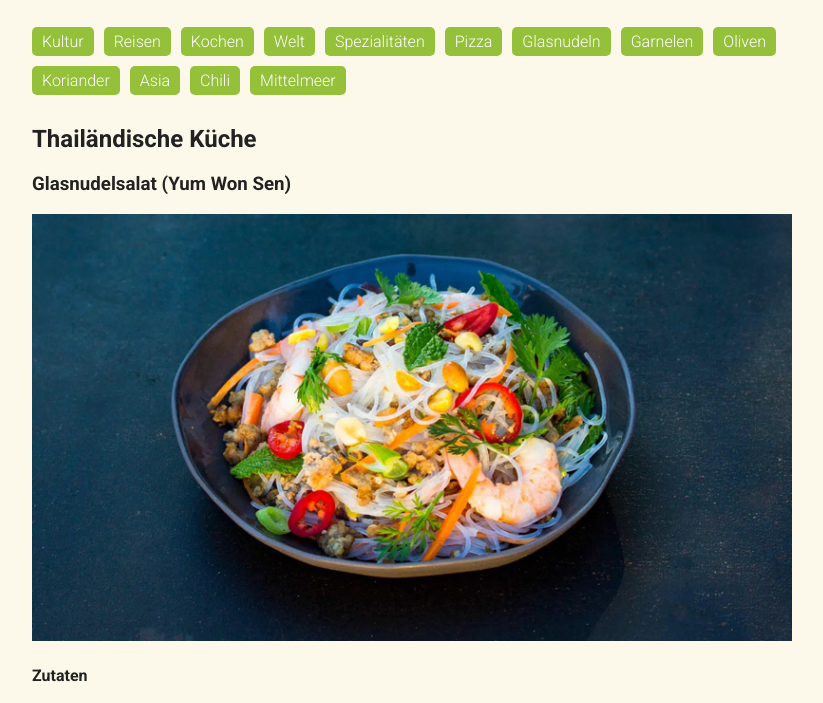
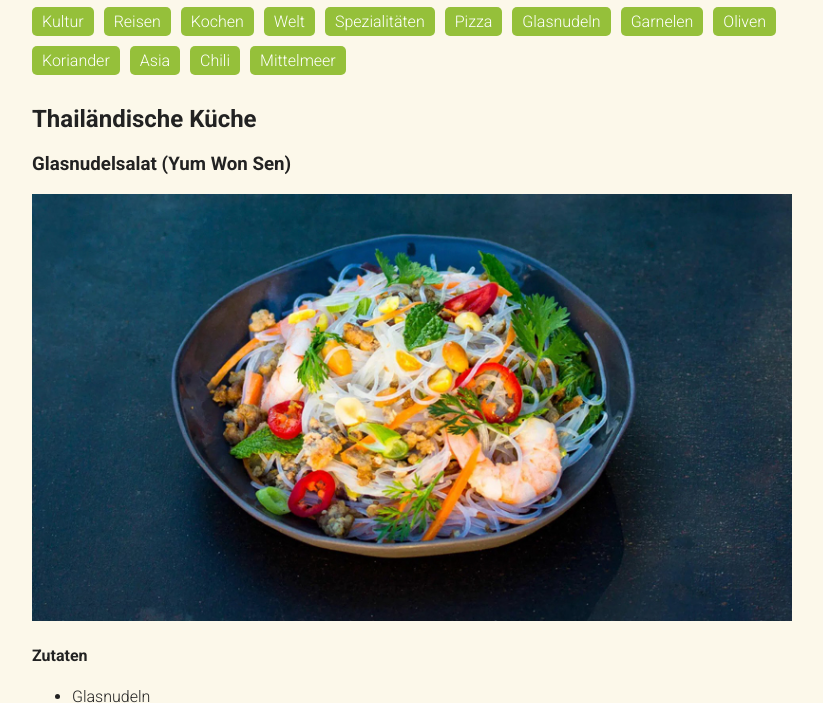
Before and after one commit to quargh/personal-website, a plain HTML site: page index.html in a window 1280 px wide. Shown: the part 147-850 px from the top of the page, without its empty margins (228-1051 px from the left). Drawn offline with Linux system fonts and the light colour scheme.

Commit message:
fix body padding

```diff
--- a/style.css
+++ b/style.css
@@ -11,7 +11,8 @@ header {
 
 body {
   max-width: 800px;
-  padding: 20px;
+  padding-left: 20px;
+  padding-right: 20px;
   background-color: #fcf8ea;
   margin-left: auto;
   margin-right: auto;
@@ -71,6 +72,7 @@ hr.level2 {
   margin: 0;
   padding: 5px 10px 5px 10px;
 }
+/* Image Resize*/
 .resize {
   max-width: 100%;
   width: auto;
```
